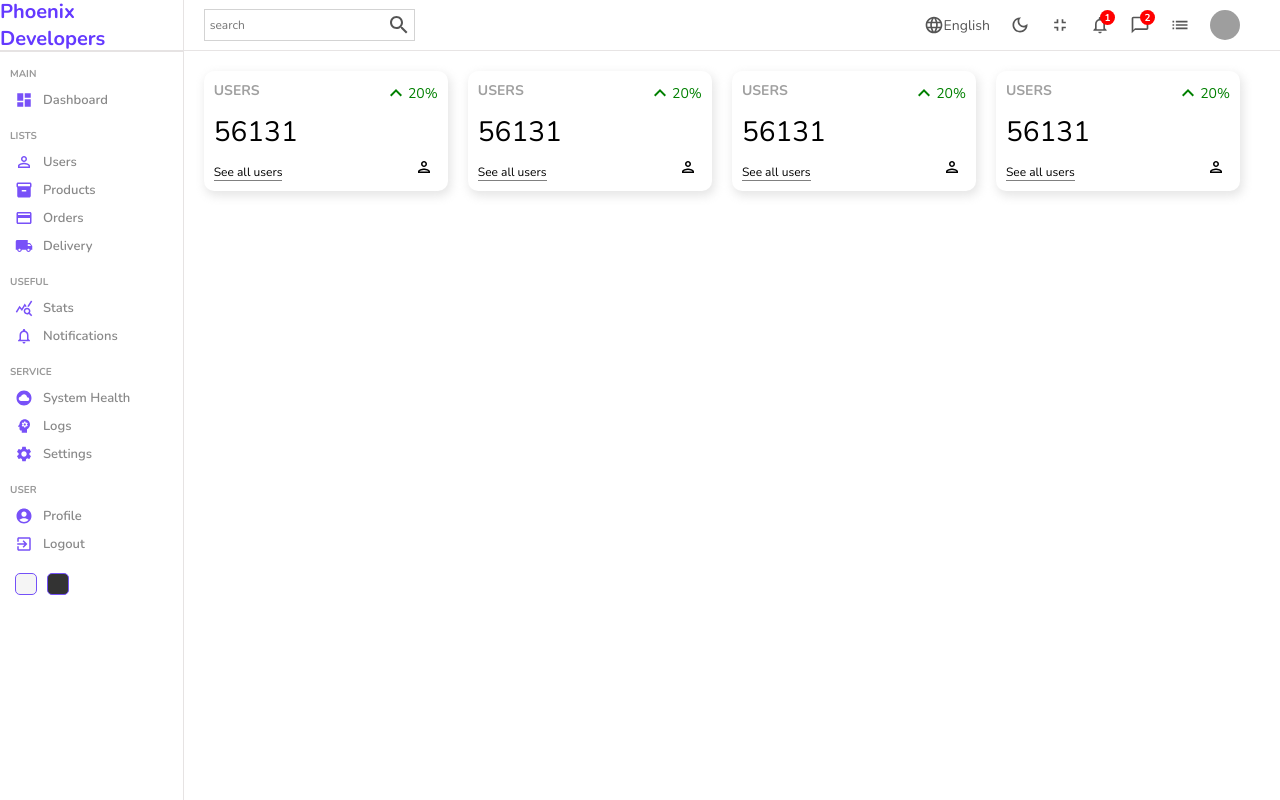
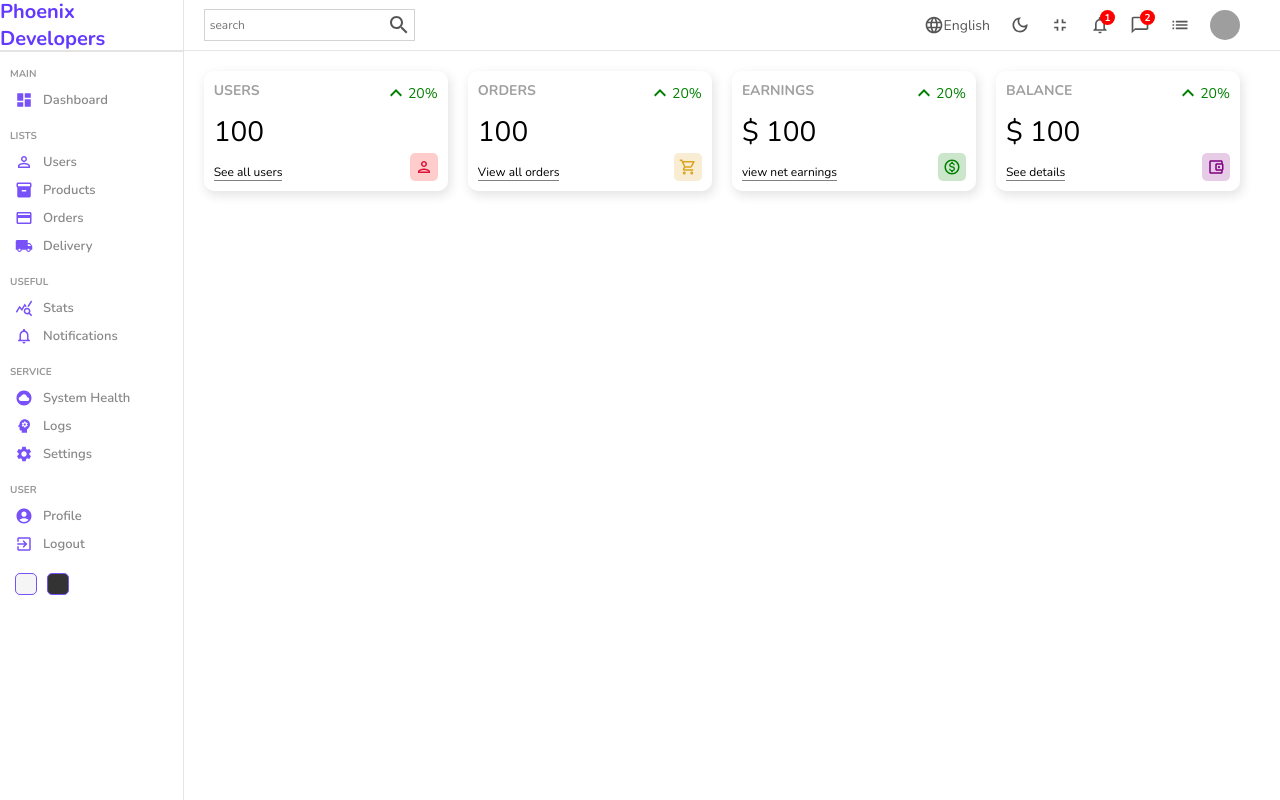
Before and after one commit to Snowkids-code/admin-dashboard, a React (Create React App) app: page / in a window 1280 px wide. Built offline with nearby package versions, Linux system fonts and the light colour scheme; grey boxes are pictures that could not be loaded.

Commit message:
Dashboard widgets design done

```diff
--- a/src/components/widget/widget.js
+++ b/src/components/widget/widget.js
@@ -1,8 +1,18 @@
-import { KeyboardArrowUp, PersonOutlined } from "@mui/icons-material";
+import {
+  AccountBalanceWalletOutlined,
+  KeyboardArrowUp,
+  MonetizationOnOutlined,
+  PersonOutlined,
+  ShoppingCartOutlined,
+} from "@mui/icons-material";
 import "./widget.scss";
 
 const Widget = ({ type }) => {
   let data;
+
+  //temporary data
+  const amount = 100;
+  const diff = 20;
 
   switch (type) {
     case "user":
@@ -10,7 +20,63 @@
         title: "USERS",
         isMoney: false,
         link: "See all users",
-        icon: <PersonOutlined className="icon" />,
+        icon: (
+          <PersonOutlined
+            className="icon"
+            style={{
+              color: "crimson",
+              backgroundColor: "rgba(255, 0, 0, 0.2)",
+            }}
+          />
+        ),
+      };
+      break;
+    case "order":
+      data = {
+        title: "ORDERS",
+        isMoney: false,
+        link: "View all orders",
+        icon: (
+          <ShoppingCartOutlined
+            className="icon"
+            style={{
+              color: "goldenrod",
+              backgroundColor: "rgba(218, 165, 32, 0.2)",
+            }}
+          />
+        ),
+      };
+      break;
+    case "earning":
+      data = {
+        title: "EARNINGS",
+        isMoney: true,
+        link: "view net earnings",
+        icon: (
+          <MonetizationOnOutlined
+            className="icon"
+            style={{
+              color: "green",
+              backgroundColor: "rgba(0, 128, 0, 0.2)",
+            }}
+          />
+        ),
+      };
+      break;
+    case "balance":
+      data = {
+        title: "BALANCE",
+        isMoney: true,
+        link: "See details",
+        icon: (
+          <AccountBalanceWalletOutlined
+            className="icon"
+            style={{
+              color: "purple",
+              backgroundColor: "rgba(128, 0, 128, 0.2)",
+            }}
+          />
+        ),
       };
       break;
     default:
@@ -20,16 +86,18 @@
   return (
     <div className="widget">
       <div className="left">
-        <span className="title">USERS</span>
-        <span className="counter">56131</span>
-        <span className="link">See all users</span>
+        <span className="title">{data.title}</span>
+        <span className="counter">
+          {data.isMoney && "$"} {amount}
+        </span>
+        <span className="link">{data.link}</span>
       </div>
       <div className="right">
         <div className="percentage positive">
           <KeyboardArrowUp />
-          20%
+          {diff}%
         </div>
-        <PersonOutlined className="icon" />
+        {data.icon}
       </div>
     </div>
   );
--- a/src/pages/home/home.js
+++ b/src/pages/home/home.js
@@ -11,7 +11,7 @@
         <div className="widgets">
           <Widget type="user"/>
           <Widget type="order"/>
-          <Widget type="earnings"/>
+          <Widget type="earning"/>
           <Widget type="balance"/>
         </div>
       </div>
```
